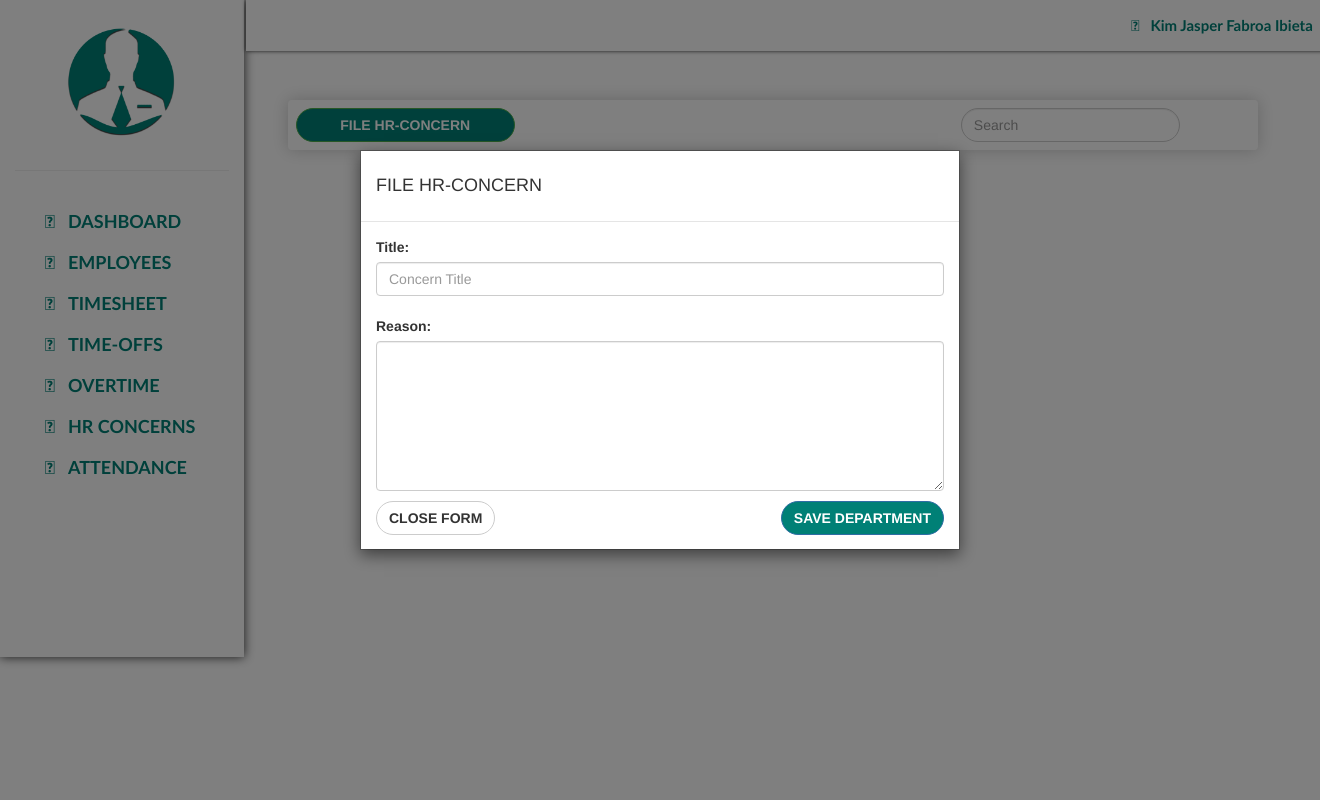
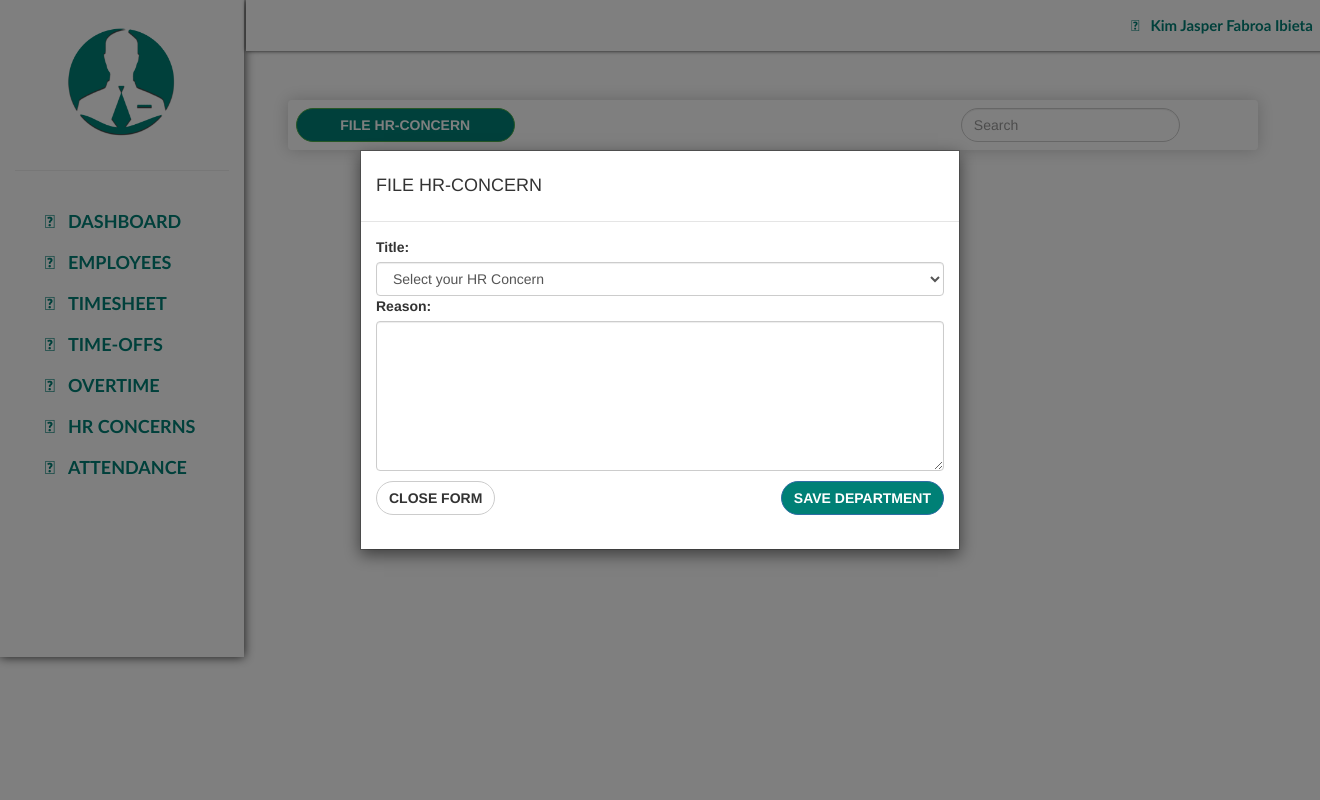
Before and after one commit to jhayibieta/humanian_1.0.0.0, a PHP site: page /Employee/hr-concerns.php in a window 1320 px wide, after a click on "FILE HR-CONCERN". Run offline with PHP 8.4, Linux system fonts and the light colour scheme; a user stored in the database is signed in; data comes from the database, SQL or seed files in the repository; some libraries are stand-ins or nearby versions.

Commit message:
new commit

```diff
--- a/Employee/hr-concerns.php
+++ b/Employee/hr-concerns.php
@@ -101,7 +101,14 @@
 
                         <label>Title:</label>
 
-                        <input type="text" class="form-control" name="title" id="title" placeholder="Concern Title" required="required"><br/>
+                        <!-- <input type="text" class="form-control" name="title" id="title" placeholder="Concern Title" required="required"><br/> -->
+                        <select name="title" id="title" class="form-control">
+                            <option selected="true" disabled>Select your HR Concern</option>
+                            <option value="Employee Relations">Employee Relations</option>
+                            <option value="Salary Deduction">Salary Deduction</option>
+                            <option value="Date Regularization">Date Regularization</option>
+                            <option value="Violation">Violation</option>
+                        </select>
 
                         <label>Reason:</label>
                         <textarea class="form-control" id="reason" name="reason" required="required" placeholder="State Your Reason" style="height:150px; margin-bottom: 10px;">
```
